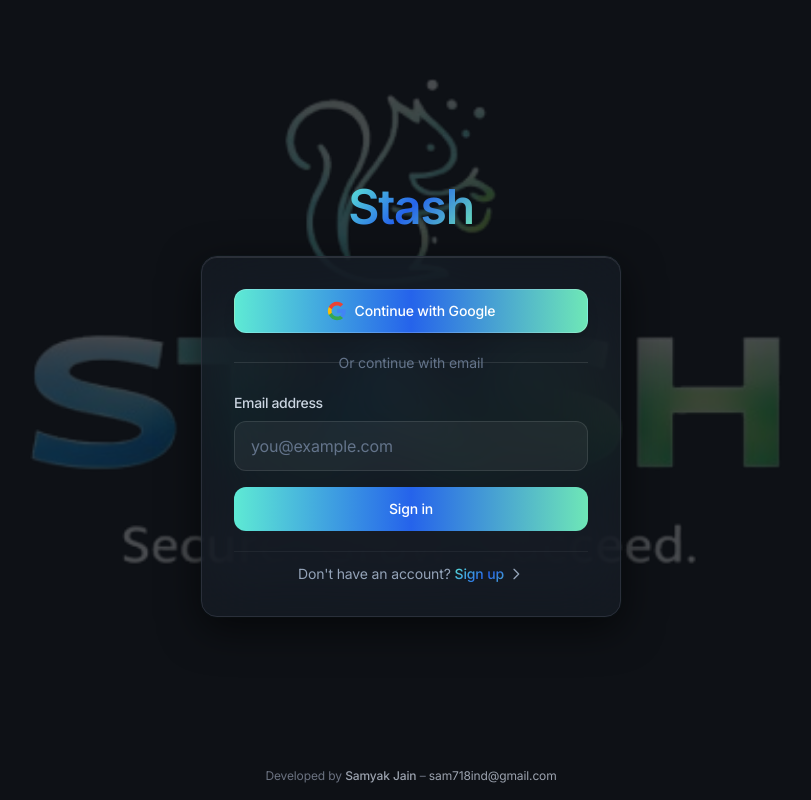
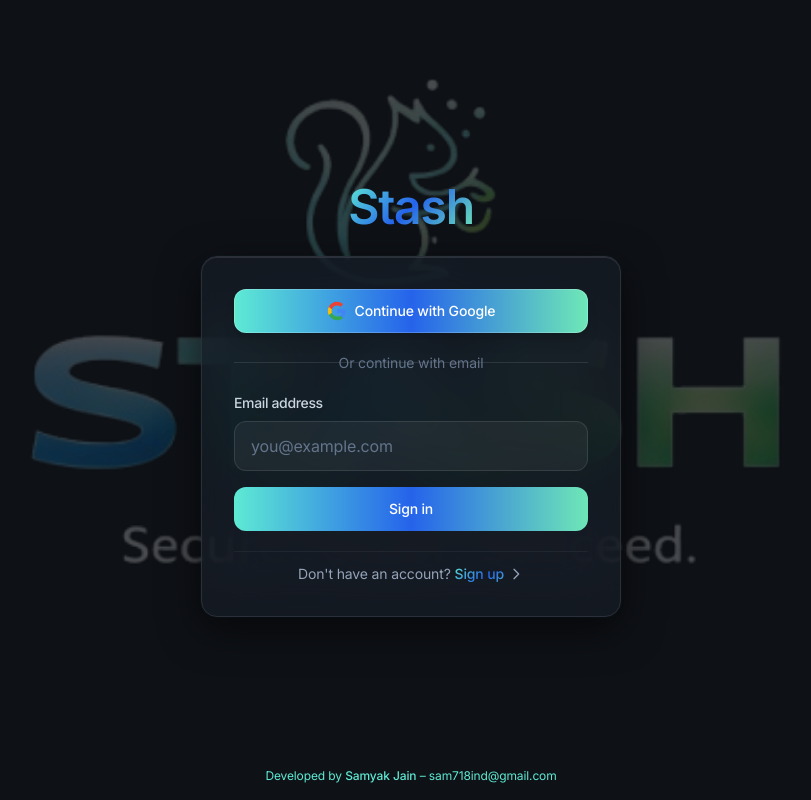
Before and after one commit to samyak555/Stash, a React (Vite) app in the folder frontend/: page /login in a window 1280 px wide. Shown: the whole page, without its empty margins (229-1040 px from the left). Built offline with nearby package versions, Linux system fonts and the light colour scheme; no server answers.

Commit message:
Update footer to use brand accent color (aqua) for better visibility

```diff
--- a/frontend/src/pages/Login.jsx
+++ b/frontend/src/pages/Login.jsx
@@ -255,11 +255,11 @@ const Login = ({ setUser }) => {
 
       {/* Footer Credit - Absolute Bottom */}
       <footer className="absolute bottom-0 left-0 right-0 py-4 text-center z-10">
-        <p className="text-text-muted text-xs">
-          Developed by <span className="text-text-secondary font-medium">Samyak Jain</span> –{' '}
+        <p className="text-aqua text-xs">
+          Developed by <span className="text-aqua font-medium">Samyak Jain</span> –{' '}
           <a
             href="mailto:sam718ind@gmail.com"
-            className="text-text-secondary hover:text-text-primary transition-colors"
+            className="text-aqua hover:text-aqua-400 transition-colors"
           >
             sam718ind@gmail.com
           </a>
```
